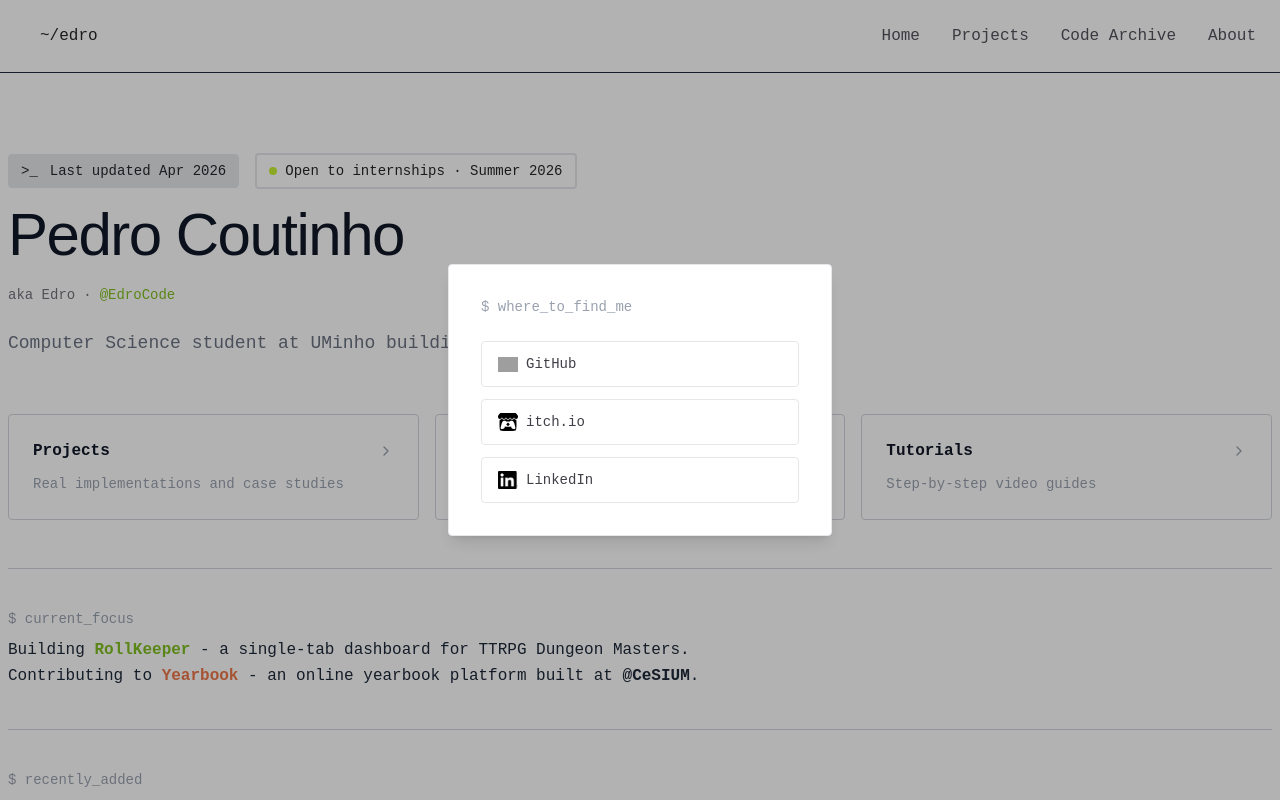
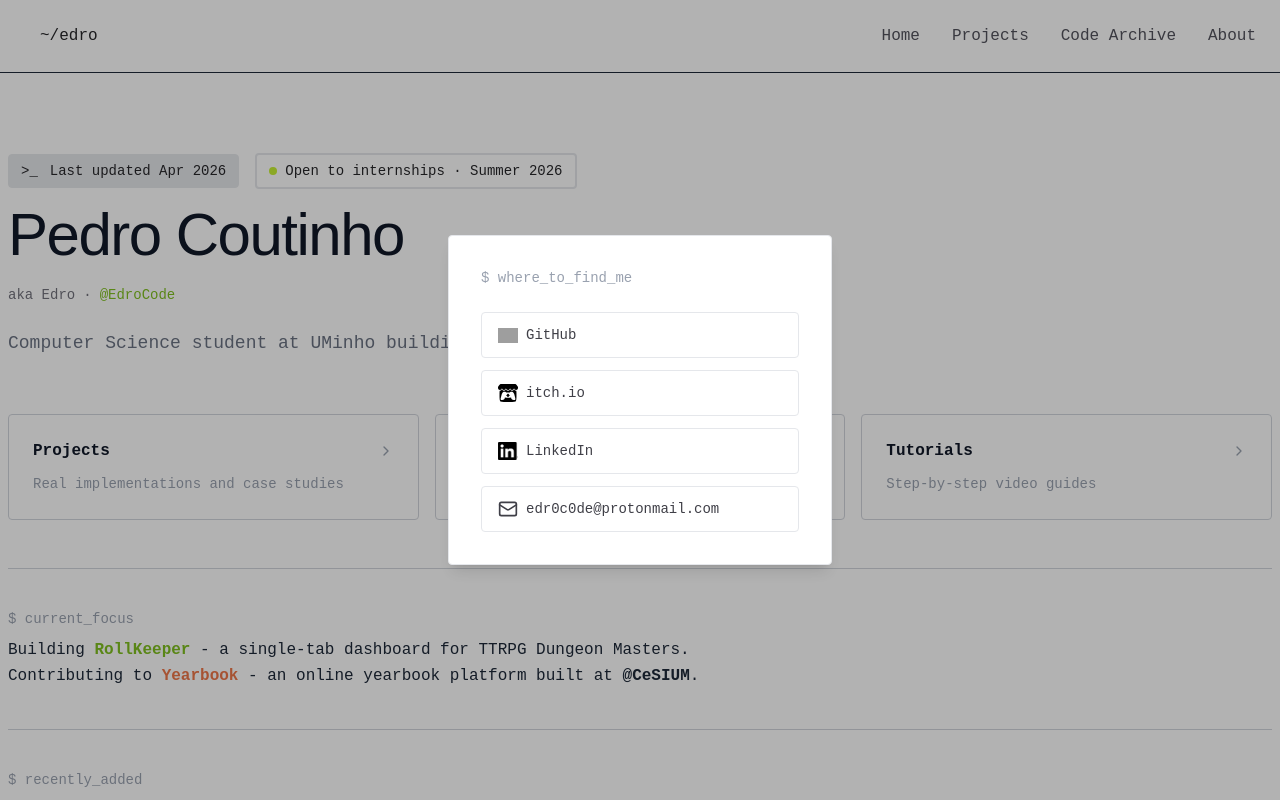
Before and after one commit to EdroCode/EdroCodeWebsite, a Next.js app: page / in a window 1280 px wide. Both pictures are taken after a click on the button "~/edro". Shown: the top 800 px of the page. Built offline with nearby package versions, Linux system fonts and the light colour scheme; grey boxes are pictures that could not be loaded; a web font is replaced by a local one.

Commit message:
feat: add email contact

```diff
--- a/components/LinksModal.tsx
+++ b/components/LinksModal.tsx
@@ -1,9 +1,10 @@
-// components/LinksModal.tsx
 "use client";
+
 import Image from "next/image";
-
+import { Mail } from "lucide-react";
 import { twMerge } from "tailwind-merge";
-import { useState } from "react";
+import { useEffect, useState } from "react";
+import { usePathname } from "next/navigation";
 
 type LinksModalProps = {
   border?: boolean;
@@ -17,6 +18,12 @@ export default function LinksModal({
   className = "",
 }: LinksModalProps) {
   const [open, setOpen] = useState(false);
+  const pathname = usePathname();
+
+  // Close modal when navigating between pages
+  useEffect(() => {
+    setOpen(false);
+  }, [pathname]);
 
   return (
     <>
@@ -44,6 +51,7 @@ export default function LinksModal({
             <p className="text-sm text-gray-400 font-mono mb-6">
               $ where_to_find_me
             </p>
+
             <div className="flex flex-col gap-3">
               <a
                 href="https://github.com/EdroCode"
@@ -54,15 +62,17 @@ export default function LinksModal({
                 <Image src="/github.svg" alt="GitHub" width={20} height={20} />
                 <span>GitHub</span>
               </a>
+
               <a
                 href="https://edroz.itch.io/"
                 target="_blank"
                 rel="noopener noreferrer"
                 className="flex gap-2 items-center border border-gray-200 rounded-sm px-4 py-3 text-sm font-mono text-zinc-700 hover:border-gray-500 hover:text-black transition"
               >
-                <Image src="/itch.svg" alt="ItchIo" width={20} height={20} />
+                <Image src="/itch.svg" alt="Itch.io" width={20} height={20} />
                 <span>itch.io</span>
               </a>
+
               <a
                 href="https://www.linkedin.com/in/pedro-coutinh0/?locale=pt"
                 target="_blank"
@@ -71,11 +81,19 @@ export default function LinksModal({
               >
                 <Image
                   src="/linkedin.png"
-                  alt="Linkedin"
+                  alt="LinkedIn"
                   width={20}
                   height={20}
                 />
                 <span>LinkedIn</span>
+              </a>
+
+              <a
+                href="mailto:edr0c0de@protonmail.com"
+                className="flex gap-2 items-center border border-gray-200 rounded-sm px-4 py-3 text-sm font-mono text-zinc-700 hover:border-gray-500 hover:text-black transition"
+              >
+                <Mail width={20} height={20} />
+                <span>edr0c0de@protonmail.com</span>
               </a>
             </div>
           </div>
```
Also changed, not shown: 1 other file (tests, documents, lock files or other folders).
